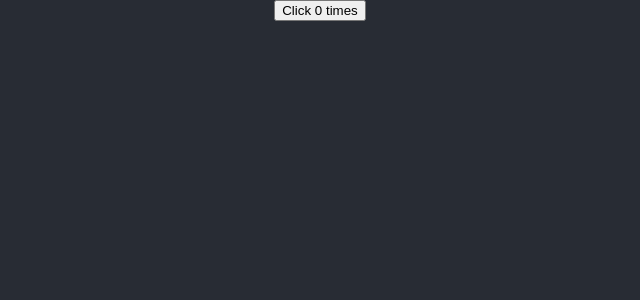
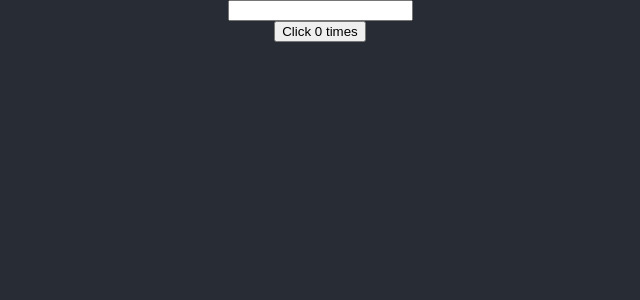
Before and after one commit to masoodhamza/first-app, a React (Create React App) app: page / in a window 1280 px wide. Shown: the top 300 px of the page, without its empty margins (320-960 px from the left). Built offline with nearby package versions, Linux system fonts and the light colour scheme.

Commit message:
conditnal effect

```diff
--- a/src/components/HookUseEffect.js
+++ b/src/components/HookUseEffect.js
@@ -2,12 +2,20 @@ import { useEffect, useState } from "react";
 
 const HookUseEffect = () => {
   const [count, setCount] = useState(0);
+  const [name, setName] = useState("");
+
   useEffect(() => {
+    console.log("state updating");
     document.title = `You clicked ${count} times`;
-  });
+  }, [count]);
 
   return (
     <>
+      <input
+        type="text"
+        value={name}
+        onChange={(e) => setName(e.target.value)}
+      />
       <button onClick={() => setCount((prevCount) => prevCount + 1)}>
         Click {count} times
       </button>
```
